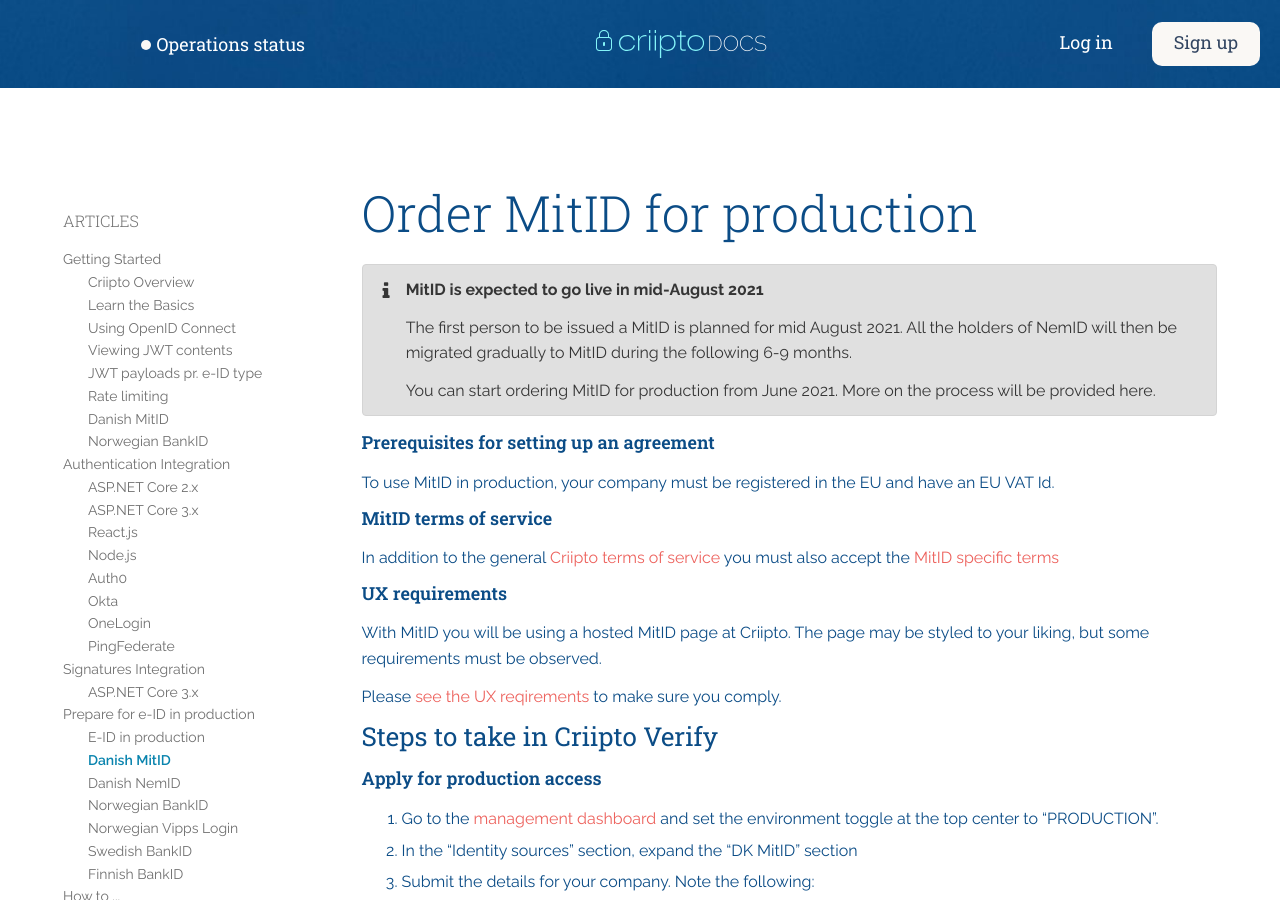
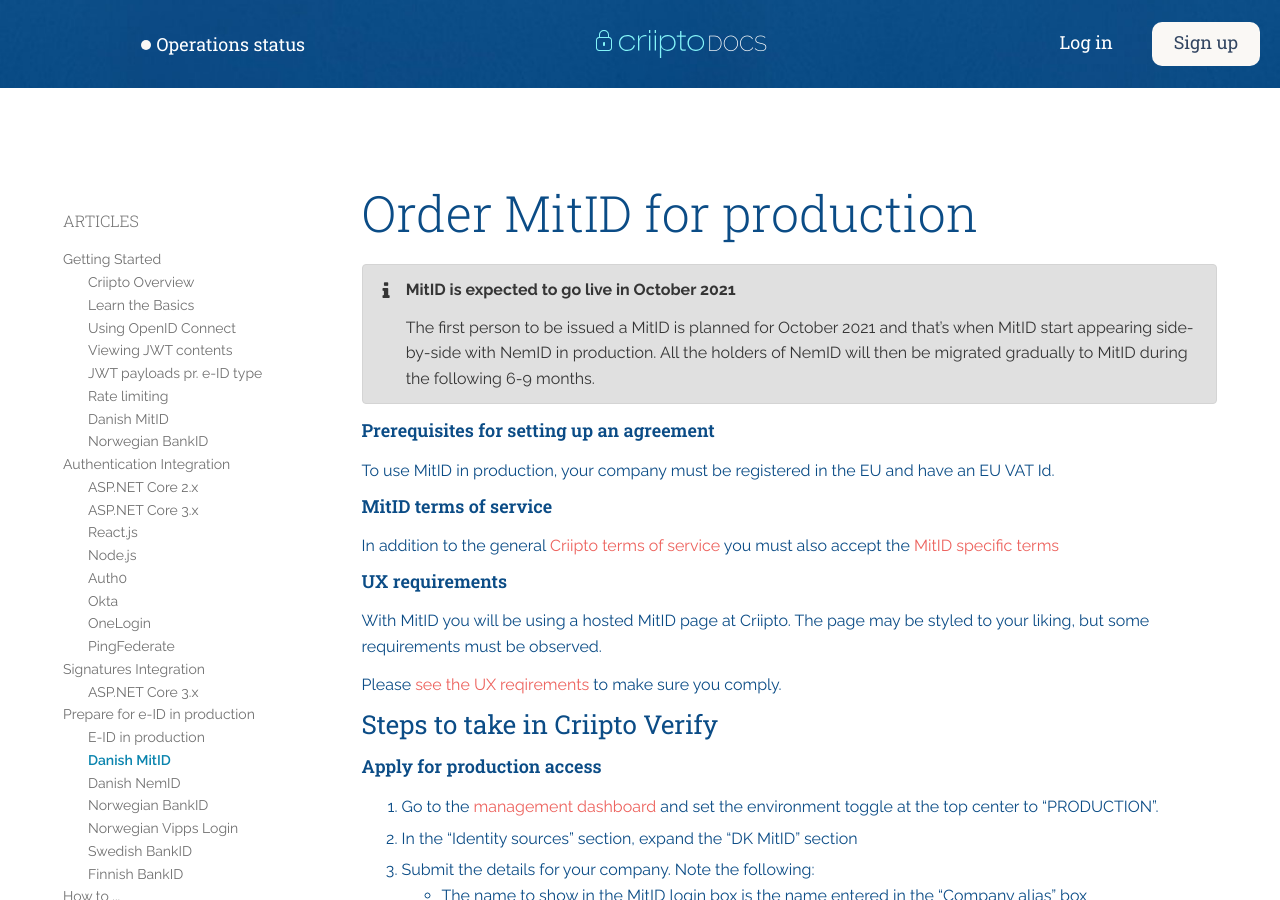
Before and after one commit to criipto/docs-old, a Jekyll site: the page built from eid-specifics/order-dk-mitid.md, in a window 1280 px wide and 900 px high. Built offline with Jekyll 4.4.1, drawn with Linux system fonts in a browser that asks for light colours; some web fonts are replaced.

Commit message:
Updated MitID go-live date

```diff
--- a/eid-specifics/order-dk-mitid.md
+++ b/eid-specifics/order-dk-mitid.md
@@ -8,12 +8,10 @@
 
 {% iconnote info %}
 
-**MitID is expected to go live in mid-August 2021**
+**MitID is expected to go live in October 2021**
 
-The first person to be issued a MitID is planned for mid August 2021. All the holders of NemID will then be migrated
-gradually to MitID during the following 6-9 months.
-
-You can start ordering MitID for production from June 2021. More on the process will be provided here.
+The first person to be issued a MitID is planned for October 2021 and that's when MitID start appearing side-by-side with NemID
+in production. All the holders of NemID will then be migrated gradually to MitID during the following 6-9 months.
 
 {% endiconnote %}
 
```
